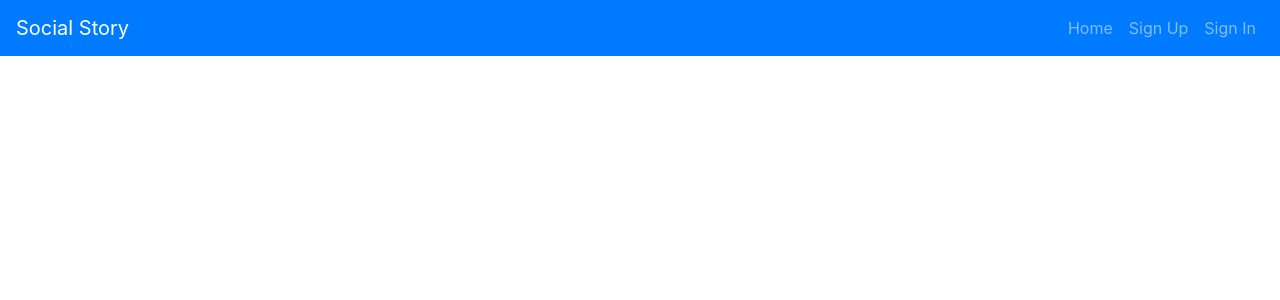
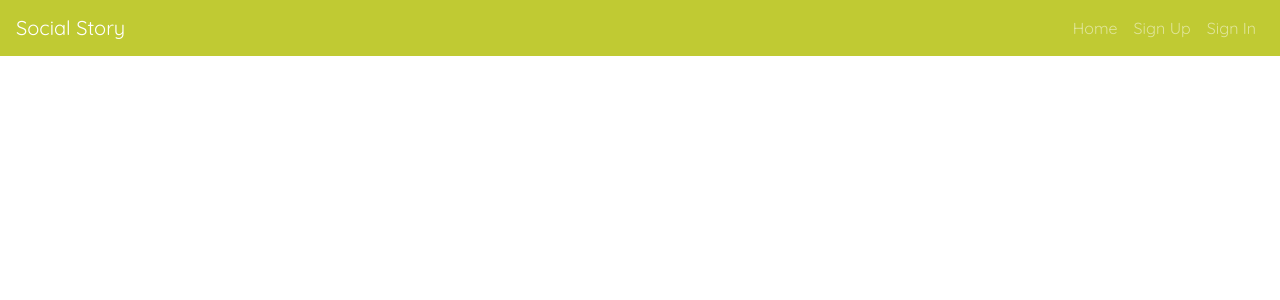
Before and after one commit to sarahzawatsky/social-story, a React app: page /#/ in a window 1280 px wide. Shown: the top 300 px of the page. Built offline with nearby package versions, Linux system fonts and the light colour scheme.

Commit message:
Update Story routes

```diff
--- a/src/components/Header/Header.js
+++ b/src/components/Header/Header.js
@@ -20,7 +20,7 @@ const unauthenticatedOptions = (
 
 const alwaysOptions = (
   <Fragment>
-    <Nav.Link to="/">Home</Nav.Link>
+    <Nav.Link to="#stories">Home</Nav.Link>
   </Fragment>
 )
 
--- a/src/components/Stories/CreateStory.js
+++ b/src/components/Stories/CreateStory.js
@@ -25,8 +25,8 @@ const CreateStory = ({ user }) => {
       processData: false
     })
       .then(responseData => setCreated(responseData.data.storyUpload._id))
-      .then(() => alert({ heading: 'Success', message: 'Chapter has been created', variant: 'success' }))
-      .catch(() => alert({ heading: 'Your chapter was not created.', message: 'Something went wrong!', variant: 'danger' }))
+      // .then(() => alert({ heading: 'Success', message: 'Chapter has been created', variant: 'success' }))
+      // .catch(() => alert({ heading: 'Your chapter was not created.', message: 'Something went wrong!', variant: 'danger' }))
       .catch(console.error)
   }
 
@@ -39,7 +39,7 @@ const CreateStory = ({ user }) => {
       <StoryForm
         story={created}
         handleSubmit={handleSubmit}
-        cancelPath="/"
+        cancelPath="#stories"
       />
     </div>
   )
--- a/src/components/Stories/EditStory.js
+++ b/src/components/Stories/EditStory.js
@@ -6,7 +6,7 @@ import apiUrl from '../../apiConfig'
 import StoryForm from './StoryForm'
 
 const EditStory = ({ user, match, alert, history }) => {
-  const [storyUpload, setStory] = useState({ chapter: '', url: '', narrative: '' })
+  const [storyUpload, setStory] = useState({ event: '', chapter: '', url: '', narrative: '' })
   console.log(storyUpload)
   useEffect(() => {
     axios({
--- a/src/components/Stories/StoryForm.js
+++ b/src/components/Stories/StoryForm.js
@@ -3,9 +3,10 @@ import Form from 'react-bootstrap/Form'
 import Button from 'react-bootstrap/Button'
 
 const StoryForm = ({ story, handleSubmit }) => {
-  const cancelPath = story._id ? `#/storys/${story._id}` : '#storys'
+  const cancelPath = story._id ? `#/stories/${story._id}` : '#stories'
 
   return (
+
     <Form onSubmit={handleSubmit}>
       <Form.Group controlId="chapter">
         <Form.Label>Chapter</Form.Label>
@@ -38,3 +39,12 @@ const StoryForm = ({ story, handleSubmit }) => {
 }
 
 export default StoryForm
+
+//   <Form.Group controlId="event">
+//     <Form.Label>Title</Form.Label>
+//     <Form.Control
+//       type="text"
+//       placeholder="Story"
+//       name="event"
+//     />
+//   </Form.Group>
--- a/src/index.scss
+++ b/src/index.scss
@@ -1 +1,9 @@
+$primary: #c0ca33;
+
 @import '~bootstrap/scss/bootstrap';
+
+@import url('https://fonts.googleapis.com/css?family=Quicksand&display=swap');
+
+body {
+  font-family: 'Quicksand', sans-serif;
+}
```
Also changed, not shown: src/components/Stories/Story.js (+2 -1 lines).
